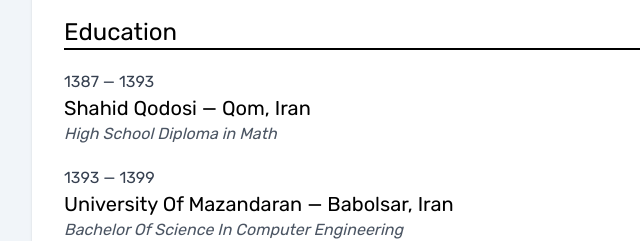
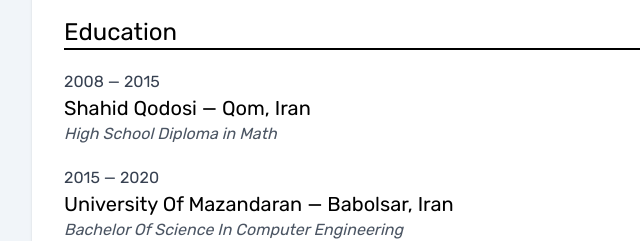
Before and after one commit to mojtabaahn/mojtabaahn.github.io, a Gatsby site: page /cv in a window 1280 px wide. Shown: the part 476-717 px from the top of the page, 160-800 px from the left. Built offline with nearby package versions, Linux system fonts and the light colour scheme; Gatsby itself is replaced by a stand-in of ours.

Commit message:
feat: update CV

```diff
--- a/src/pages/cv.js
+++ b/src/pages/cv.js
@@ -52,9 +52,9 @@
     <div>
         <div className="border-b-2 text-2xl border-black">Education</div>
         <div className="grid gap-5 py-5">
-            <EducationItem span='1387 — 1393' school='Shahid Qodosi' location='Qom, Iran'
+            <EducationItem span='2008 — 2015' school='Shahid Qodosi' location='Qom, Iran'
                            details='High School Diploma in Math'/>
-            <EducationItem span='1393 — 1399' school='University Of Mazandaran' location='Babolsar, Iran'
+            <EducationItem span='2015 — 2020' school='University Of Mazandaran' location='Babolsar, Iran'
                            details='Bachelor Of Science In Computer Engineering'/>
         </div>
     </div>
```
